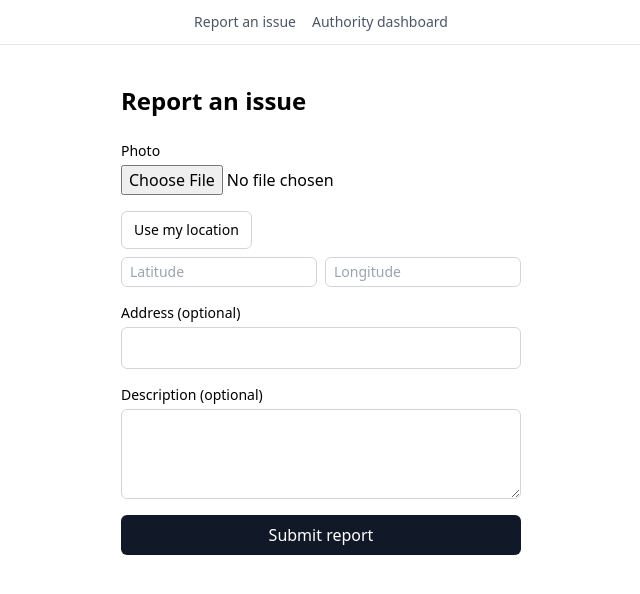
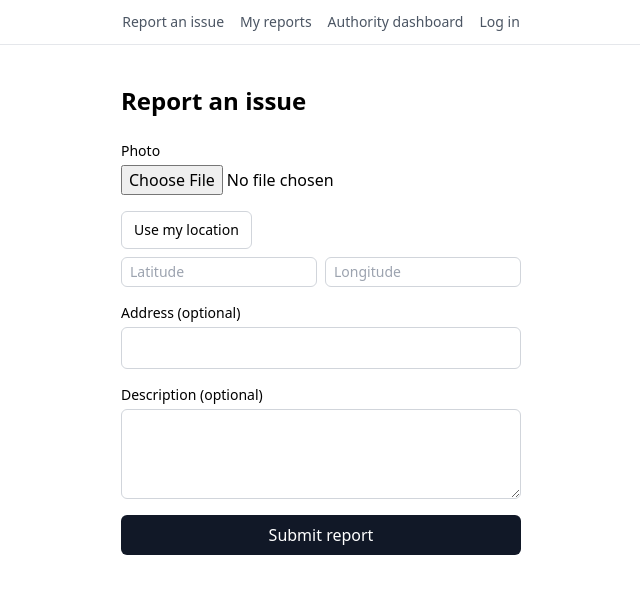
Before and after one commit to JishnuKaushik/Hack-4-Crown, a React (Vite) app in the folder frontend/: page / in a window 1280 px wide. Shown: the top 594 px of the page, without its empty margins (319-959 px from the left). Built offline with nearby package versions, Linux system fonts and the light colour scheme; no server answers.

Commit message:
feat(frontend): wire AuthProvider, Login, and Track into routing

```diff
--- a/frontend/src/App.tsx
+++ b/frontend/src/App.tsx
@@ -1,29 +1,49 @@
 import { BrowserRouter, Link, Route, Routes } from 'react-router-dom'
 import Report from './pages/Report'
 import Dashboard from './pages/Dashboard'
+import Track from './pages/Track'
+import Login from './pages/Login'
+import { AuthProvider, useAuth } from './auth/AuthContext'
 
 function Nav() {
+  const { user, logout } = useAuth()
   return (
     <nav className="flex justify-center gap-4 border-b border-gray-200 py-3 text-sm">
       <Link to="/" className="text-gray-600 hover:text-gray-900">
         Report an issue
       </Link>
+      <Link to="/track" className="text-gray-600 hover:text-gray-900">
+        My reports
+      </Link>
       <Link to="/dashboard" className="text-gray-600 hover:text-gray-900">
         Authority dashboard
       </Link>
+      {user ? (
+        <button onClick={logout} className="text-gray-600 hover:text-gray-900">
+          Log out ({user.name})
+        </button>
+      ) : (
+        <Link to="/login" className="text-gray-600 hover:text-gray-900">
+          Log in
+        </Link>
+      )}
     </nav>
   )
 }
 
 function App() {
   return (
+    <AuthProvider>
       <BrowserRouter>
         <Nav />
         <Routes>
           <Route path="/" element={<Report />} />
+          <Route path="/track" element={<Track />} />
           <Route path="/dashboard" element={<Dashboard />} />
+          <Route path="/login" element={<Login />} />
         </Routes>
       </BrowserRouter>
+    </AuthProvider>
   )
 }
 
```
Lines whose indentation alone changed are shown as unchanged.
